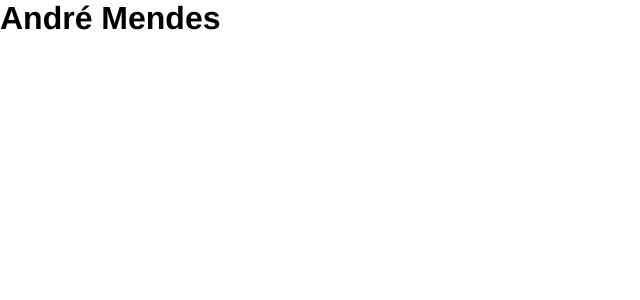
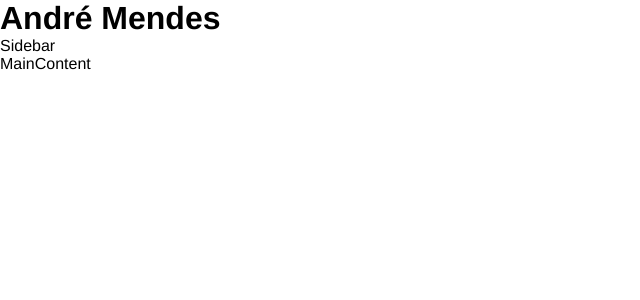
Before and after one commit to devisceral/portfolio-react-sass, a React (Vite) app: page / in a window 1280 px wide. Shown: the top 300 px of the page, without its empty margins (0-640 px from the left). Built offline with nearby package versions, Linux system fonts and the light colour scheme.

Commit message:
variables

```diff
--- a/src/App.jsx
+++ b/src/App.jsx
@@ -1,3 +1,6 @@
+import MainContent from './components/MainContent'
+import Sidebar from './components/Sidebar'
+
 import './styles/components/app.sass'
 
 function App() {
@@ -5,6 +8,8 @@ function App() {
   return (
     <div id="portfolio">
       <h1>André Mendes</h1>
+      <Sidebar />
+      <MainContent />
     </div>
   )
 }
--- /dev/null
+++ b/src/components/MainContent.jsx
@@ -0,0 +1,9 @@
+import React from 'react'
+
+const MainContent = () => {
+  return (
+    <div>MainContent</div>
+  )
+}
+
+export default MainContent
--- /dev/null
+++ b/src/components/Sidebar.jsx
@@ -0,0 +1,9 @@
+import React from 'react'
+
+const Sidebar = () => {
+  return (
+    <div>Sidebar</div>
+  )
+}
+
+export default Sidebar
--- a/src/styles/main.sass
+++ b/src/styles/main.sass
@@ -5,3 +5,8 @@
   margin: 0
   font-family: variables.$font-stack
   box-sizing: border-box
+
+body
+
+a, svg
+  transition: .4s
--- a/src/styles/variables.sass
+++ b/src/styles/variables.sass
@@ -1 +1,9 @@
 $font-stack: "Helvetica"
+$text-color: #fff
+$text-color-secondary: #a6a6a6
+$body-bg-color: #271831
+$bg-color: #111
+$bg-color-secondary: #1d1d1d
+$container-border-radius: 10px
+$card-border-radius: 5px
+$gradient: linear-gradient(90deg, rgba(250,82,82,1) 0%, rgba(221, 36, 118, 1) 100%)
```
